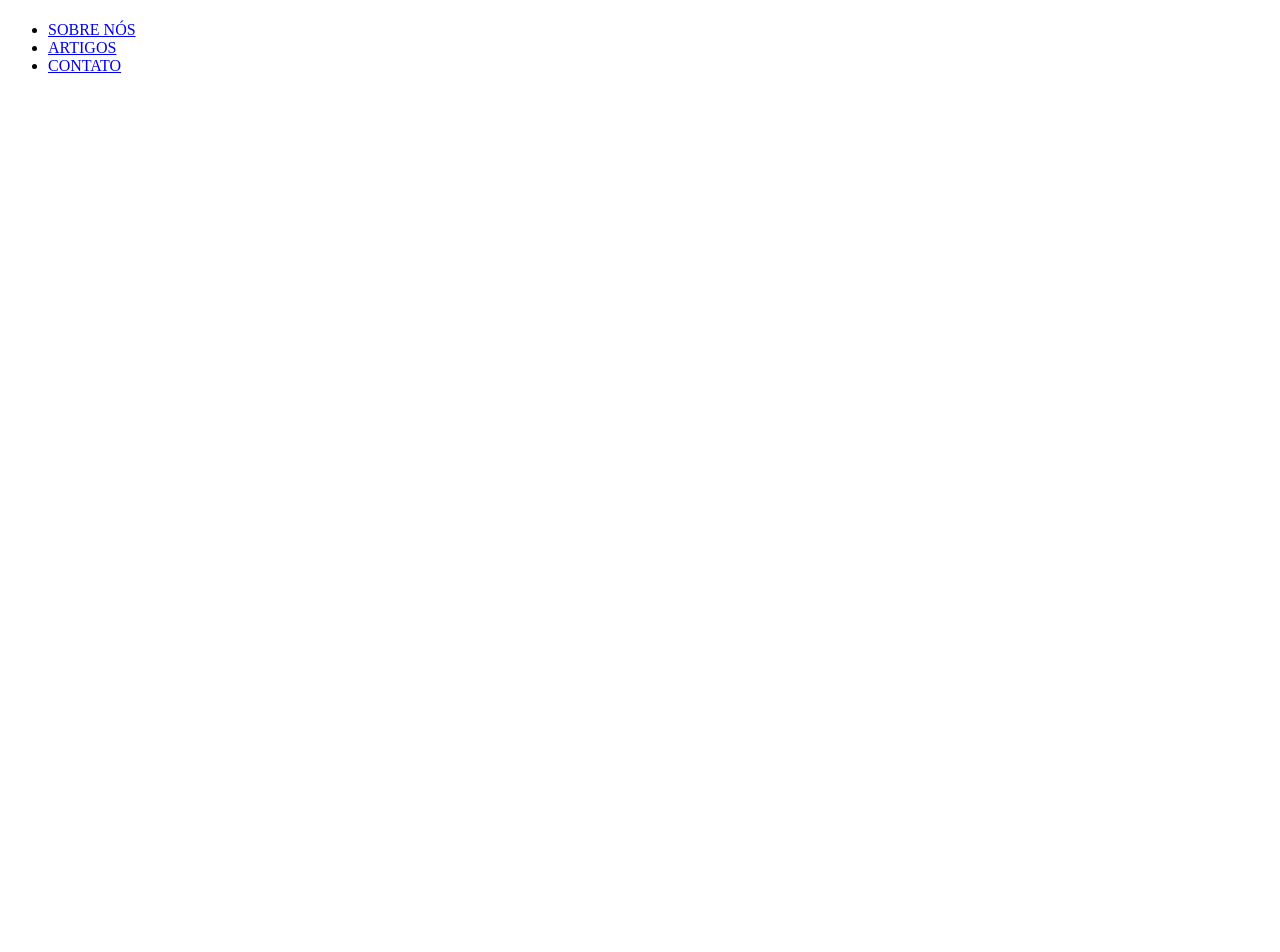
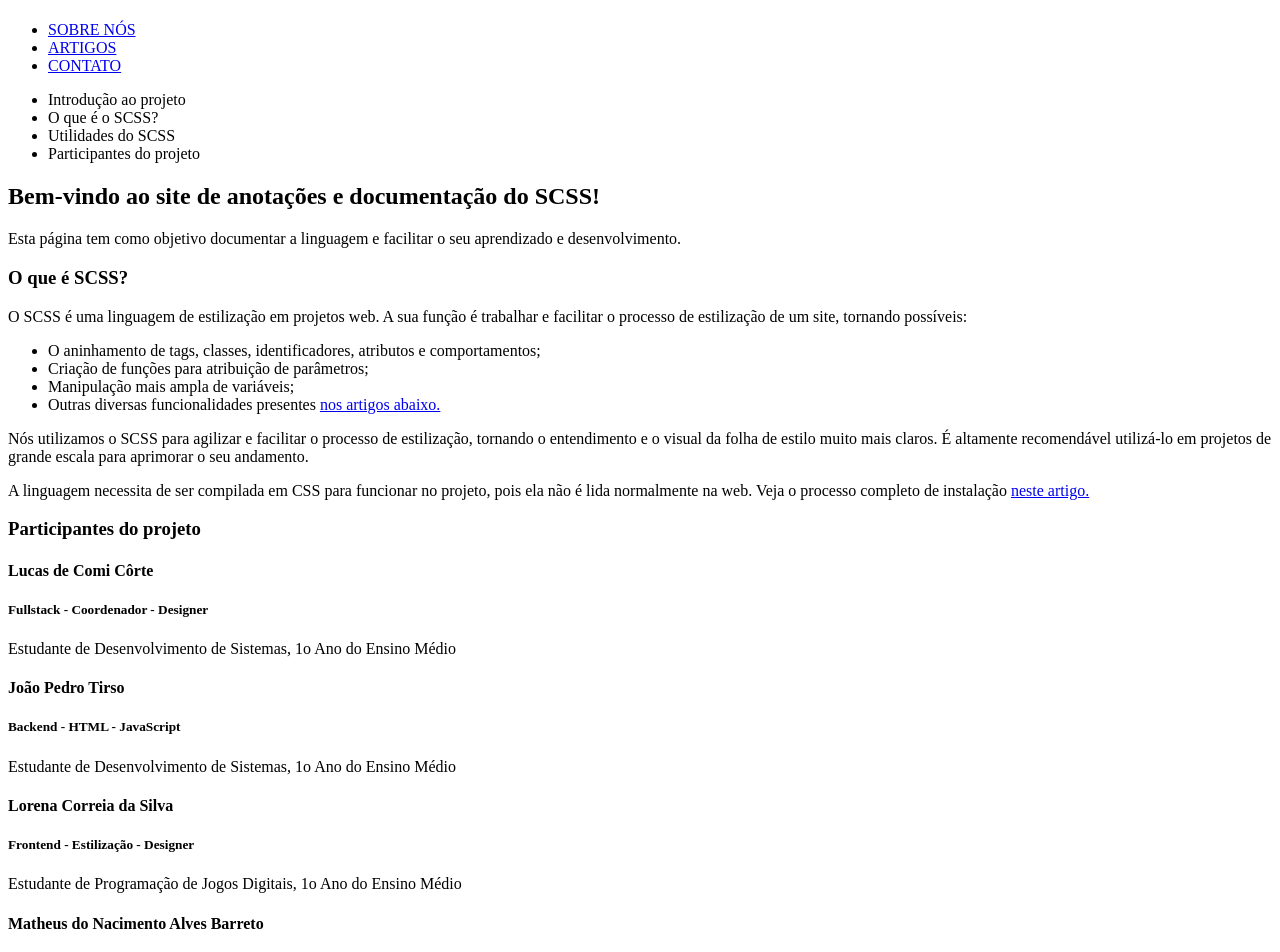
Before and after one commit to LucasDeComi/EstudosSCSS, a React (Vite) app: page / in a window 1280 px wide. Shown: the top 952 px of the page. Before the commit the page ends 800 px from the top, so only its background shows below. Built offline with nearby package versions, Linux system fonts and the light colour scheme.

Commit message:
Criando estrutura geral da página Home

```diff
--- a/package.json
+++ b/package.json
@@ -13,7 +13,8 @@
   "dependencies": {
     "react": "^19.1.1",
     "react-dom": "^19.1.1",
-    "react-router-dom": "^7.8.2"
+    "react-router-dom": "^7.8.2",
+    "react-scroll": "^1.9.3"
   },
   "devDependencies": {
     "@eslint/js": "^9.33.0",
--- /dev/null
+++ b/src/components/ui/Participante.jsx
@@ -0,0 +1,20 @@
+function Participante({ nome, imagem, descricao, participacao, github, linkedin }) {
+    return (
+        <article>
+            <div class="foto-perfil">
+                <div id={imagem}></div>
+            </div>
+            <div class="descricao-participante">
+                <h4 class="nome">{nome}</h4>
+                <h5 class="participacao">{participacao}</h5>
+                <p>{descricao}</p>
+            </div>
+            <div class="redes">
+                <a class="link-linkedin" href={linkedin} target="_blank"></a>
+                <a class="link-github" href={github} target="_blank"></a>
+            </div>
+        </article>
+    )
+}
+
+export default Participante;
--- a/src/pages/Home.jsx
+++ b/src/pages/Home.jsx
@@ -1,8 +1,91 @@
+import { Link, Element } from 'react-scroll';
 import Header from '../components/layout/Header';
+import Participante from '../components/ui/Participante';
 
 function Home() {
     return (
-        <Header/>
+        <>
+            <Header/>
+            <aside>
+                <ul>
+                    <li>
+                        <Link to="introducao" smooth={true} duration={500}>Introdução ao projeto</Link>
+                    </li>
+                    <li>
+                        <Link to="definicao" smooth={true} duration={500}>O que é o SCSS?</Link>
+                    </li>
+                    <li>
+                        <Link to="utilidades" smooth={true} duration={500}>Utilidades do SCSS</Link>
+                    </li>
+                    <li>
+                        <Link to="participantes" smooth={true} duration={500}>Participantes do projeto</Link>
+                    </li>
+                </ul>
+            </aside>
+            <main>
+                <Element name="introducao">
+                    <section>
+                        <h2>Bem-vindo ao site de anotações e documentação do SCSS!</h2>
+                        <p>Esta página tem como objetivo documentar a linguagem e facilitar o seu aprendizado e desenvolvimento.</p>
+                    </section>
+                </Element>
+                <Element name="definicao">
+                    <section>
+                        <h3>O que é SCSS?</h3>
+                        <p>O SCSS é uma linguagem de estilização em projetos web. A sua função é trabalhar e facilitar o processo de estilização de um site, tornando possíveis:</p>
+                        <Element name ="utilidades">
+                            <ul>
+                                <li>O aninhamento de tags, classes, identificadores, atributos e comportamentos;</li>
+                                <li>Criação de funções para atribuição de parâmetros;</li>
+                                <li>Manipulação mais ampla de variáveis;</li>
+                                <li>Outras diversas funcionalidades presentes <a href="#">nos artigos abaixo.</a></li>
+                            </ul>
+                        </Element>
+                        <p>Nós utilizamos o SCSS para agilizar e facilitar o processo de estilização, tornando o entendimento e o
+                            visual da folha de estilo muito mais claros. É altamente recomendável utilizá-lo em projetos de grande
+                            escala para aprimorar o seu andamento.</p>
+                        <p>A linguagem necessita de ser compilada em CSS para funcionar no projeto, pois ela não é lida normalmente na web. Veja o processo completo de instalação <a href="#">neste artigo.</a></p>
+                    </section>
+                </Element>
+                <Element name="participantes">
+                    <section>
+                        <h3>Participantes do projeto</h3>
+                        <Participante
+                            nome="Lucas de Comi Côrte"
+                            imagem="lucas"
+                            descricao="Estudante de Desenvolvimento de Sistemas, 1o Ano do Ensino Médio"
+                            participacao="Fullstack - Coordenador - Designer"
+                            github="https://github.com/LucasDeComi"
+                            linkedin="https://www.linkedin.com/in/lucas-de-comi-côrte-7090ba363"
+                        />
+                        <Participante
+                            nome="João Pedro Tirso"
+                            imagem="tirso"
+                            descricao="Estudante de Desenvolvimento de Sistemas, 1o Ano do Ensino Médio"
+                            participacao="Backend - HTML - JavaScript"
+                            github="https://github.com/JPTirso"
+                            linkedin="https://www.linkedin.com/in/jp-tirso-844859380"
+                        />
+                        <Participante
+                            nome="Lorena Correia da Silva"
+                            imagem="lorena"
+                            descricao="Estudante de Programação de Jogos Digitais, 1o Ano do Ensino Médio"
+                            participacao="Frontend - Estilização - Designer"
+                            github="https://github.com/lohkk-exe"
+                            linkedin="#"
+                        />
+                        <Participante
+                            nome="Matheus do Nacimento Alves Barreto"
+                            imagem="matheus"
+                            descricao="Estudante de Programação de Jogos Digitais, 1o Ano do Ensino Médio"
+                            participacao="Backend - JavaScript"
+                            github="https://github.com/Kaisernbt"
+                            linkedin="https://www.linkedin.com/in/matheus-do-nascimento-alves-barreto-6aaa26278"
+                        />
+                    </section>
+                </Element>
+            </main>
+        </>
     )
 }
 
```
Also changed, not shown: 1 other file (tests, documents, lock files or other folders).
